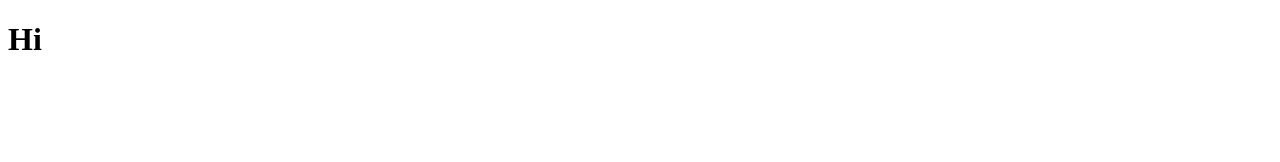
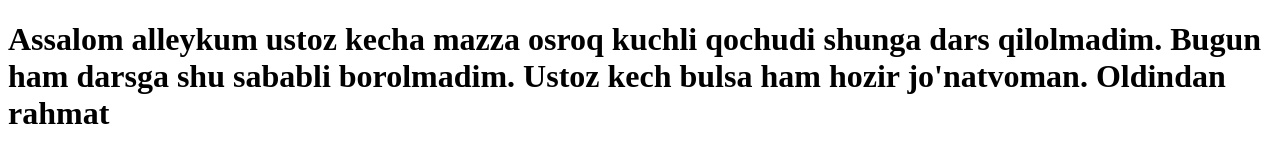
Before and after one commit to QOPLONBEK/js2, a plain HTML site: page index.html in a window 1280 px wide. Drawn offline with Linux system fonts and the light colour scheme.

Commit message:
Assalom alleykum

```diff
--- a/index.html
+++ b/index.html
@@ -8,7 +8,7 @@
 </head>
 <body>
 
-    <h1>Hi</h1>
+    <h1>Assalom alleykum ustoz kecha mazza osroq kuchli qochudi shunga dars qilolmadim. Bugun ham darsga shu sababli borolmadim. Ustoz kech bulsa ham hozir jo'natvoman. Oldindan rahmat</h1>
     <script src="./home2222.js"></script>
 </body>
 </html>
```
